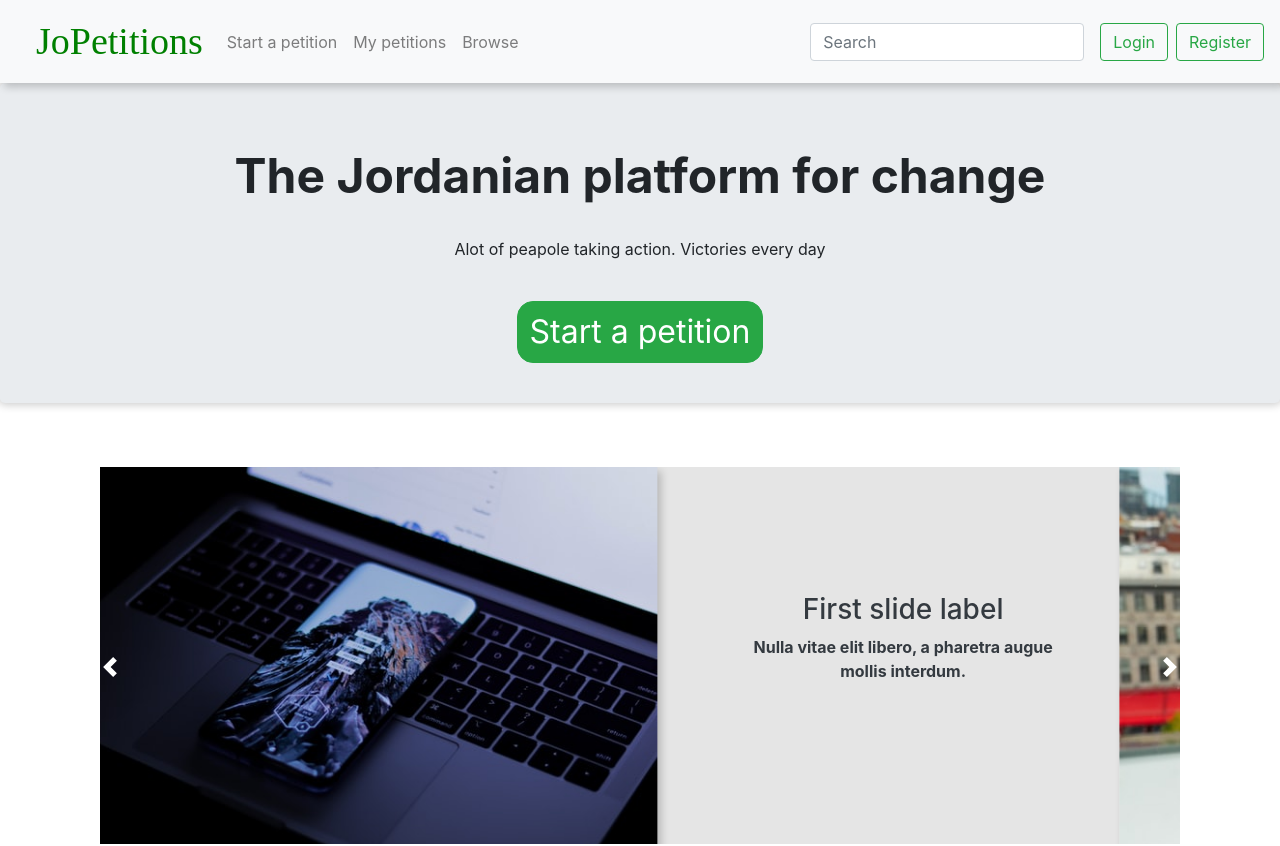
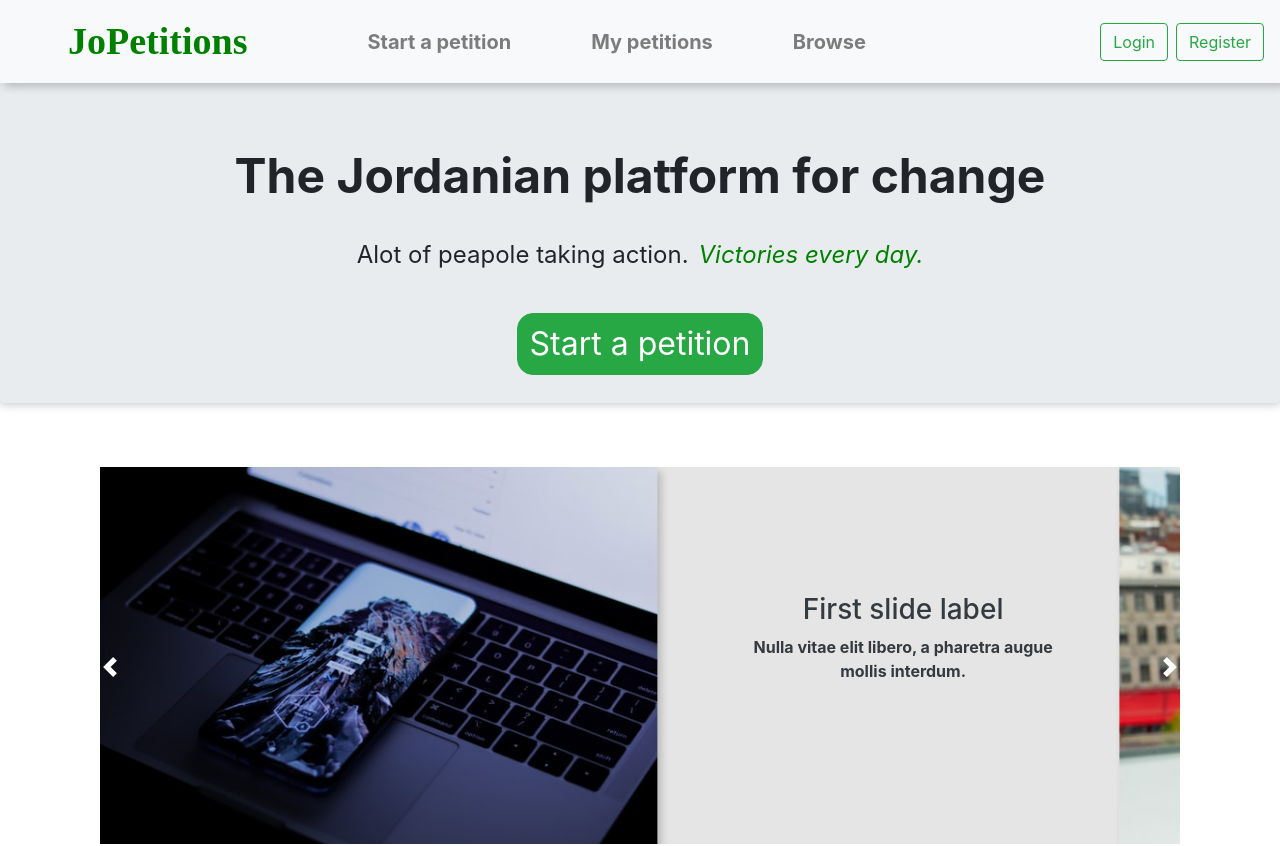
Before and after one commit to MHD22/AmazonTeckathon_JoPetitions, a React (Create React App) app in the folder jo_petitions/: page / in a window 1280 px wide. Shown: the top 846 px of the page. Built offline with nearby package versions, Linux system fonts and the light colour scheme; the HTML template or start-up script is replaced by a standard one.

Commit message:
add styles

```diff
--- a/jo_petitions/src/Components/HomePage/Navbar.js
+++ b/jo_petitions/src/Components/HomePage/Navbar.js
@@ -1,5 +1,5 @@
 import React from "react";
-import { Navbar, Nav, Form, FormControl, Button } from "react-bootstrap";
+import { Navbar, Nav, Form, Button } from "react-bootstrap";
 import "./Footer.css";
 function NavBar({ changeRoute }) {
   return (
@@ -8,21 +8,22 @@ function NavBar({ changeRoute }) {
         onClick={() => {
           changeRoute("home");
         }}
-        className="nav-head pointer dim"
-        className="logo-color"
+        className="ml4 logo-color nav-head pointer dim grow"
+
       >
         JoPetitions
       </Navbar.Brand>
-      <Nav className="mr-auto">
-        <Nav.Link
+      <Nav className="mr-auto ml5">
+        <Nav.Link className="dimm b mh4 f4 grow"
           onClick={() => {
             changeRoute("start");
           }}
         >
-          {" "}
+
           Start a petition
         </Nav.Link>
         <Nav.Link
+        className="dimm b mh4 f4 grow"
           onClick={() => {
             changeRoute("my petitions");
           }}
@@ -30,6 +31,7 @@ function NavBar({ changeRoute }) {
           My petitions
         </Nav.Link>
         <Nav.Link
+        className="dimm b mh4 f4 grow"
           onClick={() => {
             changeRoute("browse");
           }}
@@ -38,7 +40,7 @@ function NavBar({ changeRoute }) {
         </Nav.Link>
       </Nav>
       <Form inline>
-        <FormControl type="text" placeholder="Search" className="mr-sm-2" />
+        {/* <FormControl type="text" placeholder="Search" className="mr-sm-2" /> */}
         <Button
           onClick={() => {
             changeRoute("sign in");
--- a/jo_petitions/src/Components/HomePage/Start.js
+++ b/jo_petitions/src/Components/HomePage/Start.js
@@ -4,7 +4,7 @@ function Start({changeRoute}) {
   return (
     <Jumbotron className="shadow-2 jumb">
       <h1 className="f1 b mb4 ">{"The Jordanian platform for change"}</h1>
-      <p>{"Alot of peapole taking action. Victories every day"}</p>
+      <p className="f3">{"Alot of peapole taking action."}<span className="span-victory">{"Victories every day."}</span></p>
       <p>
         <Button onClick={()=>{changeRoute('start')}} className="mt-4 btnn br-5 grow f1 b" variant="success">
           {"Start a petition"}
--- a/jo_petitions/src/Containers/App.css
+++ b/jo_petitions/src/Containers/App.css
@@ -68,3 +68,11 @@ h1.disc{
     margin-bottom: -250px;
 
 }
+.dimm { opacity: 1; transition: opacity .15s ease-in; }
+.dimm:hover, .dim:focus { color: darkgreen !important; opacity: .5; transition: opacity .15s ease-in; }
+.dimm:active { opacity: .8; transition: opacity .15s ease-out; }
+.span-victory{
+  color:green;
+  font-style: italic;
+  padding-left: 10px;
+}
--- a/jo_petitions/src/Containers/Register.js
+++ b/jo_petitions/src/Containers/Register.js
@@ -60,7 +60,7 @@ class Register extends Component {
               onClick={this.onSubmit}
               type="button"
               name="submit"
-              class="next action-button"
+              className="next action-button  grow"
               value="submit"
             />
           </fieldset>
--- a/jo_petitions/src/Containers/SignIn.js
+++ b/jo_petitions/src/Containers/SignIn.js
@@ -4,7 +4,7 @@ class SignIn extends Component {
   constructor() {
     super();
     this.state = {
-      email:"mohammad",
+      email:"",
       password:"123",
     };
   }
@@ -39,7 +39,7 @@ class SignIn extends Component {
               onClick={this.onSubmit}
               type="button"
               name="Sign in"
-              class="next action-button"
+              class="next action-button grow"
               value="Sign in"
             />
           </fieldset>
```
